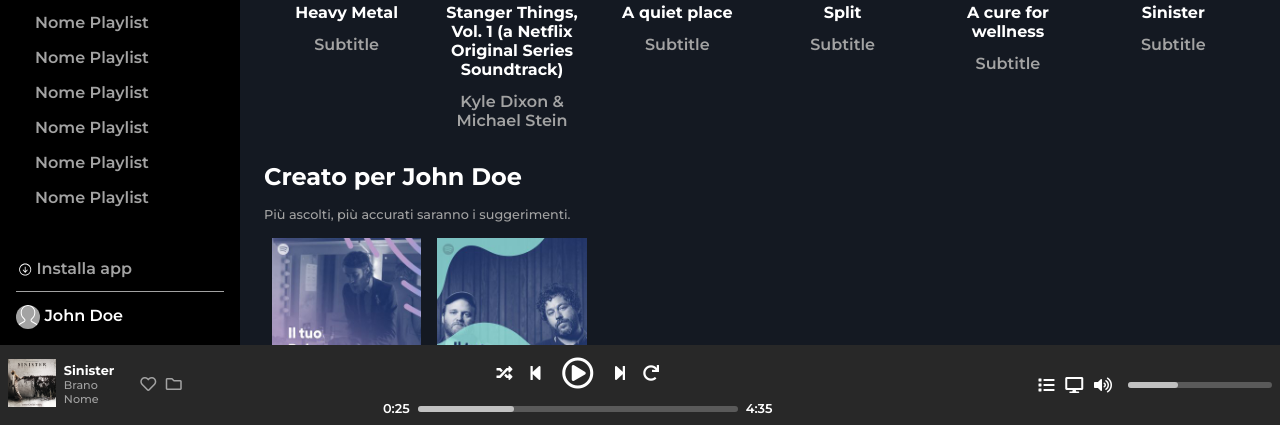
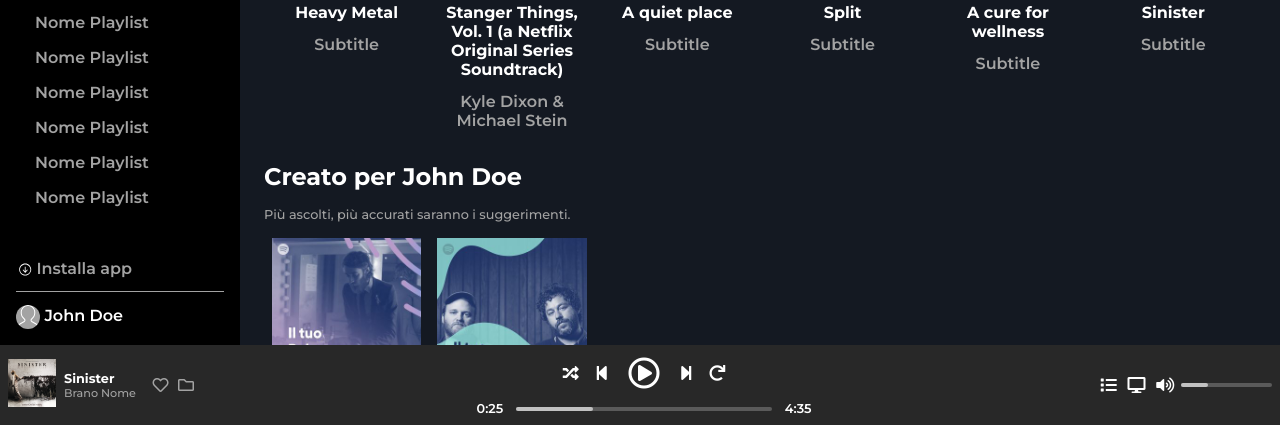
Before and after one commit to francescoP02/html-css-spotifyweb, a plain HTML site: page index.html in a window 1280 px wide. Shown: the part 375-800 px from the top of the page. Drawn offline with Linux system fonts and the light colour scheme.

Commit message:
Modify footer width and bar

```diff
--- a/css/style.css
+++ b/css/style.css
@@ -38,6 +38,44 @@ ul {
     border-radius: 2rem;
     color: white;
     text-transform: uppercase;
+}
+
+/* CONTROL BAR */
+
+.control-bar {
+    width: 50%;
+    height: 4px;
+    background-color: rgb(90, 90, 90);
+    border-radius: 5em;
+    cursor: pointer;
+}
+
+.control-bar-overlay {
+    position: relative;
+    height: 100%;
+    width: 30%;
+    background-color: rgb(193, 193, 193);
+    border-radius: 5em;
+}
+
+.control-bar-circle {
+    display: none;
+    position: absolute;
+    top: 50%;
+    right: 0;
+    background-color: white;
+    width: 15px;
+    height: 15px;
+    transform: translateY(-50%);
+    border-radius: 50%;
+}
+
+.control-bar:hover .control-bar-overlay {
+    background-color: #adff2f;
+}
+
+.control-bar:hover .control-bar-circle {
+    display: block;
 }
 
 /* TOP */
@@ -400,7 +438,7 @@ footer .side-icons i {
 
 /* LEFT SECTION FOOTER */
 .left-f {
-    max-width: 20%;
+    width: 200px;
     display: flex;
     justify-content: space-between;
     align-items: center;
@@ -447,7 +485,7 @@ footer .side-icons i {
 
 .center-f {
     /* background-color: aqua; */
-    width: 60%;
+    width: calc(100% - 400px);
 }
 
 .control-song {
@@ -485,51 +523,16 @@ footer .side-icons i {
     color: white;
 }
 
-#time-bar {
-    width: 25vw;
-    margin: 0 0.5rem;
-}
-
-#current-time {
-    top:0;
-    left: 0;
-    width: 30%;
-}
-
-.bar,.sub-bar {
-    height: 6px;
-    border-radius: 6px;
-}
-
-.bar {
-    background-color: rgb(90, 90, 90);
-}
-
-.sub-bar {
-    background-color: rgb(193, 193, 193);
-    position: relative;
-}
-
-.bar:hover .sub-bar {
-    background-color: rgb(173, 255, 47);
-}
-
-.bar:hover .sub-bar::after {
-    content: '';
-    position: absolute;
-    top: calc(6px / 2 - 14px / 2);
-    right: calc(0rem - 14px / 2);
-    height: 14px;
-    width: 14px;
-    border-radius: 0.8rem;
-    background-color: white;
+.center-f .control-bar {
+    width: 20vw;
+    margin: 0 1em;
 }
 
 /* RIGHT SECTION FOOTER */
 
 .right-f {
     /* background-color: aquamarine; */
-    width: 25%;
+    width: 200px;
 }
 
 .settings {
@@ -564,8 +567,4 @@ footer .side-icons i {
         flex-direction: column;
     }
 
-    .right-f {
-        width: 200px;
-    }
-
 }
--- a/index.html
+++ b/index.html
@@ -299,9 +299,13 @@
                         0:25
                     </span>
 
-                    <div class="bar" id="time-bar">
+                    <div class="control-bar">
 
-                        <div class="sub-bar" id="current-time"></div>
+                        <div class="control-bar-overlay">
+
+                            <div class="control-bar-circle"></div>
+
+                        </div>
 
                     </div>
 
@@ -333,9 +337,13 @@
 
                 </div>
 
-                <div class="bar" id="volume-bar">
+                <div class="control-bar">
 
-                    <div class="sub-bar" id="current-volume"></div>
+                    <div class="control-bar-overlay">
+
+                        <div class="control-bar-circle"></div>
+
+                    </div>
 
                 </div>
 
```
